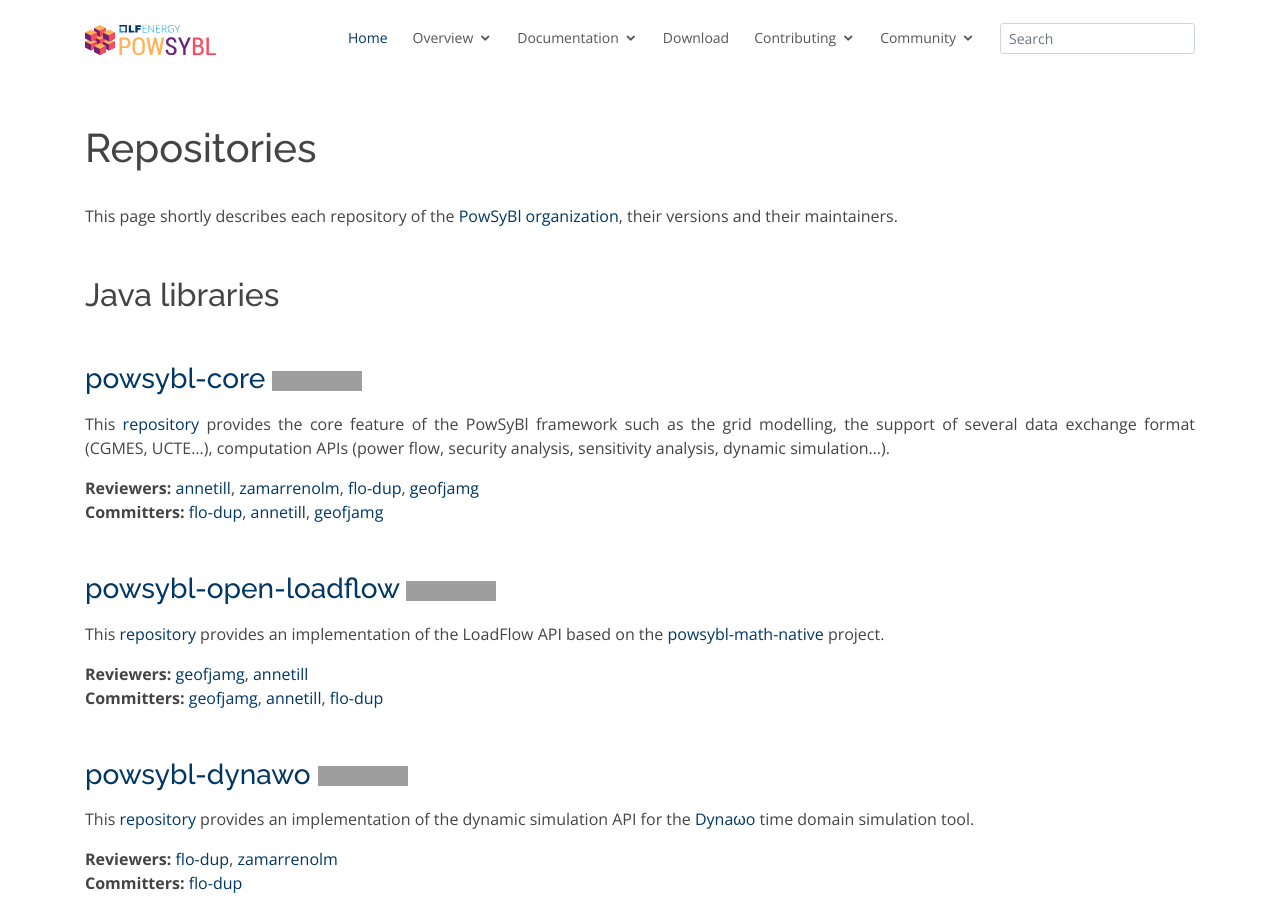
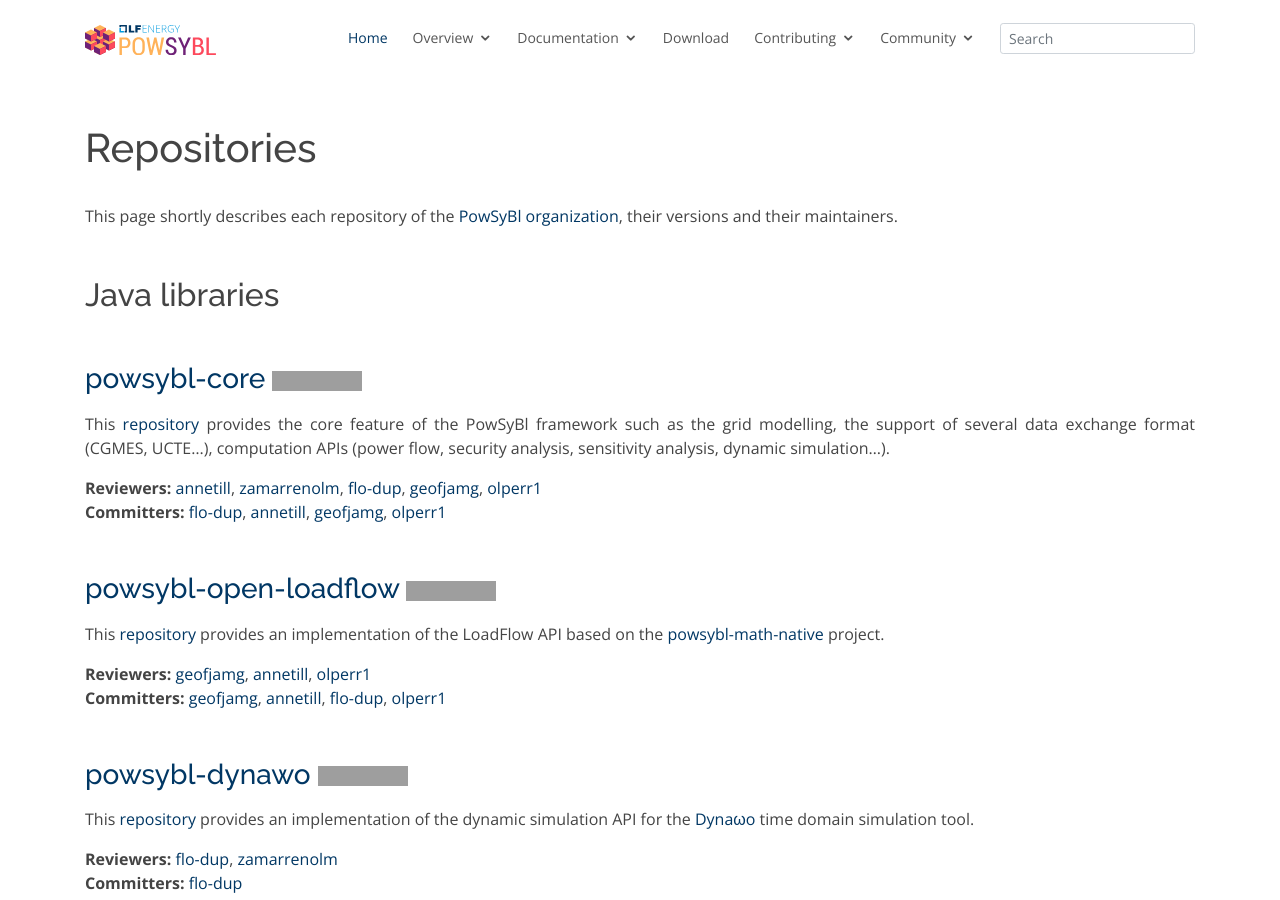
Before and after one commit to powsybl/powsybl.github.io, a Jekyll site: the page built from pages/documentation/developer/repositories/index.md, in a window 1280 px wide and 900 px high. Built offline with Jekyll 4.4.1, drawn with Linux system fonts in a browser that asks for light colours; our own code applies the rules of GitHub Pages for plain Markdown files; grey boxes are pictures that could not be loaded.

Commit message:
Add olperr1 to the reviewer / commiter lists of powsybl-core and powsybl-open-loadflow
Signed-off-by: Sophie Frasnedo <sophie.frasnedo@rte-france.com>

```diff
--- a/pages/documentation/developer/repositories/index.md
+++ b/pages/documentation/developer/repositories/index.md
@@ -7,14 +7,14 @@
 ### [powsybl-core](powsybl-core.md) [![GitHub release](https://img.shields.io/github/release/powsybl/powsybl-core.svg?sort=semver)](https://github.com/powsybl/powsybl-core/releases/)
 This [repository](https://github.com/powsybl/powsybl-core) provides the core feature of the PowSyBl framework such as the grid modelling, the support of several data exchange format (CGMES, UCTE...), computation APIs (power flow, security analysis, sensitivity analysis, dynamic simulation...).
 
-**Reviewers:** [annetill](https://github.com/annetill), [zamarrenolm](https://github.com/zamarrenolm), [flo-dup](https://github.com/flo-dup), [geofjamg](https://github.com/geofjamg)
-**Committers:** [flo-dup](https://github.com/flo-dup), [annetill](https://github.com/annetill), [geofjamg](https://github.com/geofjamg)
+**Reviewers:** [annetill](https://github.com/annetill), [zamarrenolm](https://github.com/zamarrenolm), [flo-dup](https://github.com/flo-dup), [geofjamg](https://github.com/geofjamg), [olperr1](https://github.com/olperr1)
+**Committers:** [flo-dup](https://github.com/flo-dup), [annetill](https://github.com/annetill), [geofjamg](https://github.com/geofjamg), [olperr1](https://github.com/olperr1)
 
 ### [powsybl-open-loadflow](powsybl-open-loadflow.md) [![GitHub release](https://img.shields.io/github/release/powsybl/powsybl-open-loadflow.svg?sort=semver)](https://github.com/powsybl/powsybl-open-loadflow/releases/)
 This [repository](https://github.com/powsybl/powsybl-open-loadflow) provides an implementation of the LoadFlow API based on the [powsybl-math-native](powsybl-math-native.md) project.
 
-**Reviewers:** [geofjamg](https://github.com/geofjamg), [annetill](https://github.com/annetill)
-**Committers:** [geofjamg](https://github.com/geofjamg), [annetill](https://github.com/annetill), [flo-dup](https://github.com/flo-dup)
+**Reviewers:** [geofjamg](https://github.com/geofjamg), [annetill](https://github.com/annetill), [olperr1](https://github.com/olperr1)
+**Committers:** [geofjamg](https://github.com/geofjamg), [annetill](https://github.com/annetill), [flo-dup](https://github.com/flo-dup), [olperr1](https://github.com/olperr1)
 
 ### [powsybl-dynawo](powsybl-dynawo.md) [![GitHub release](https://img.shields.io/github/release/powsybl/powsybl-dynawo.svg?sort=semver)](https://github.com/powsybl/powsybl-dynawo/releases/)
 This [repository](https://github.com/powsybl/powsybl-dynawo) provides an implementation of the dynamic simulation API for the [Dyna&omega;o](https://dynawo.github.io/) time domain simulation tool.
```
